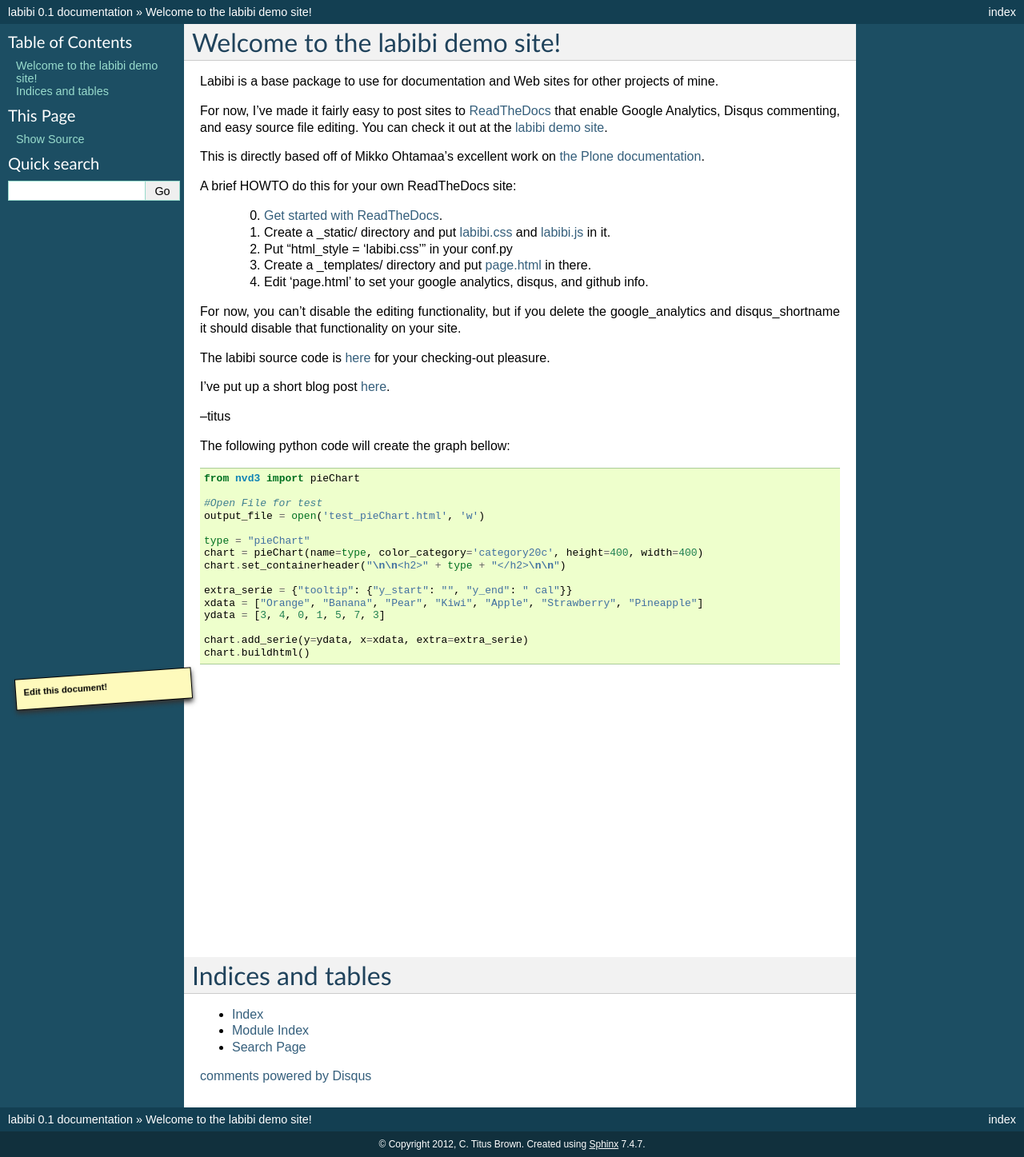
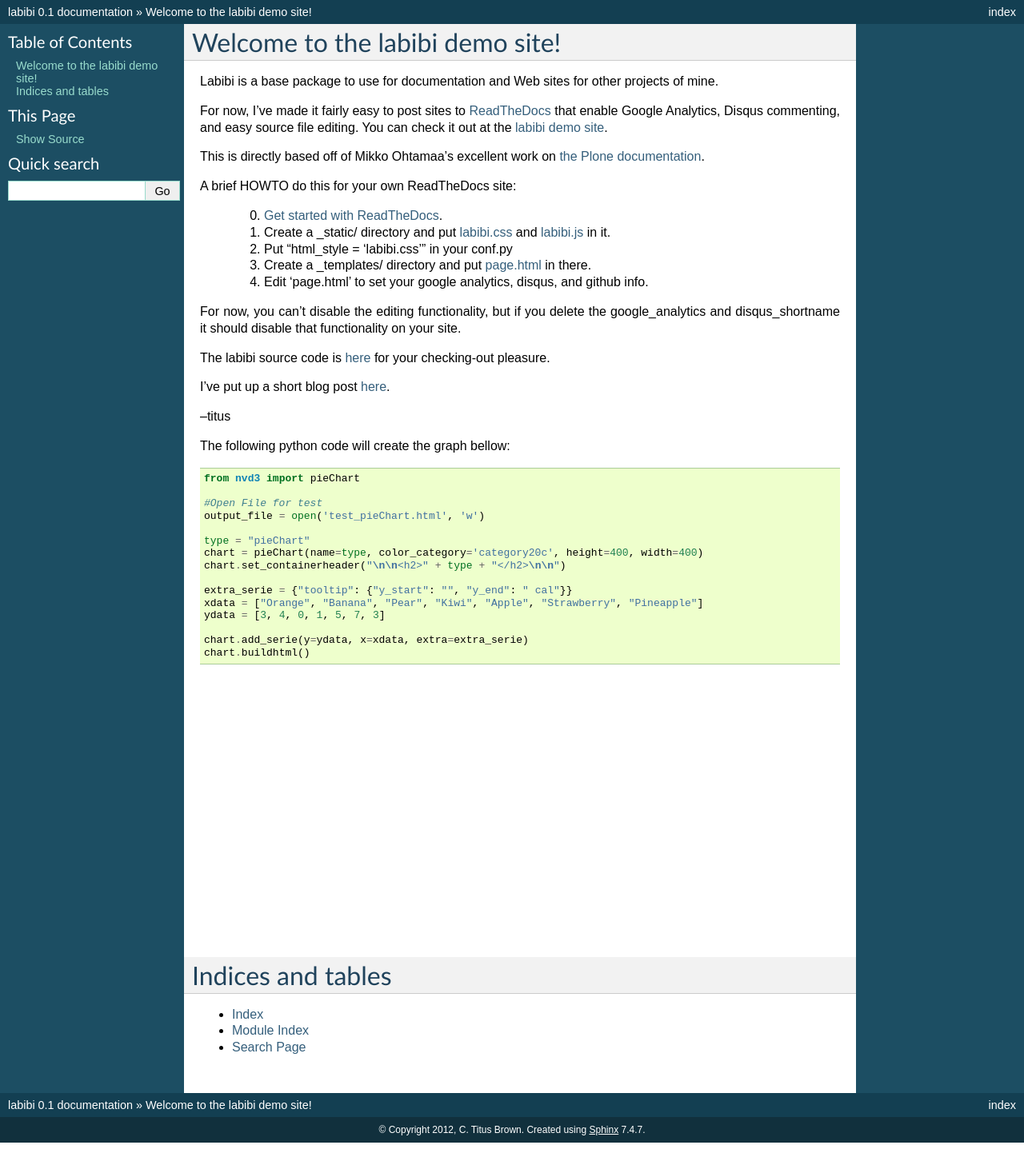
Before and after one commit to areski/python-nvd3, a Sphinx documentation site: the page built from docs/index.rst, in a window 1280 px wide. Shown: the whole page at 80% size. Built offline with Sphinx 7.4.7, drawn with Linux system fonts in a browser that asks for light colours; comment, search, counter and statistics services are not loaded; some of the changed lines change nothing that is shown.

Commit message:
Remove all the labibi extras

```diff
--- a/docs/_templates/page.html
+++ b/docs/_templates/page.html
@@ -1,22 +1,4 @@
 {% extends "!page.html" %}
-
-{# To customize for your project, search and replace 'labibi' stuff.
-   You might also want to replace the UA- string for google analytics.
-
-   Set what you need in conf.py
-#}
-
-{#  set in conf.py: google_analytics_id = 'UA-36028965-1' #}
-{#  set in conf.py: disqus_shortname = 'labibi' #}
-
-{# set these in conf.py:
-  github_base_account = 'ctb'
-  github_project = 'labibi'
-#}
-
-{##################################################}
-{# for plone-derived "edit me" & Google analytics #}
-{##################################################}
 
 {% block footer %}
 {{ super() }}
@@ -24,129 +6,13 @@
   <link href="_static/nv.d3.css" rel="stylesheet">
   <script src="_static/d3.min.js"></script>
   <script src="_static/nv.d3.min.js"></script>
-{# Add plone-derived 'edit me' sticky note #}
-{% if github_base_account %}
-<div id="editor-trap">
-      <h3>Edit this document!</h3>
-
-      <p>
-        This file can be edited directly through the Web. Anyone can
-        update and fix errors in this document with few clicks --
-        no downloads needed.
-      <p>
-
-      <ol>
-
-        <li>
-          Go to
-        <a href="https://github.com/{{ github_base_account }}/{{ github_project }}/blob/master/{{ pagename }}.rst">
-          {{ title }}
-        </a> on GitHub.
-      </li>
-
-        <li>
-        <b>Edit</b> files using GitHub's text editor in your web browser (see the 'Edit' tab on the top right of the file)
-      </li>
-
-      <li>
-        Fill in the <b>Commit message</b> text box at the bottom of the page describing <i>why</i>
-        you made the changes. Press the <b>Propose file change</b> button next to it when done.
-      </li>
-
-      <li>
-        Then click <b>Send a pull request</b>.
-      </li>
-
-      <li>
-        Your changes are now queued for review under the project's <a href="https://github.com/{{ github_base_account }}/{{ github_project }}/pulls">Pull requests</a> tab on GitHub!
-      </li>
-      </ol>
-
-      <p>
-        For an introduction to the documentation format please see <a href="http://docutils.sourceforge.net/docs/user/rst/quickstart.html">the reST primer</a>.
-      </p>
-
-  </div>
-
-{% endif %}
-
-<script type="text/javascript">
-
-  var _gaq = _gaq || [];
-  _gaq.push(['_setAccount', {{ google_analytics_id }}]);
-  _gaq.push(['_trackPageview']);
-
-  (function() {
-    var ga = document.createElement('script'); ga.type = 'text/javascript'; ga.async = true;
-    ga.src = ('https:' == document.location.protocol ? 'https://ssl' : 'http://www') + '.google-analytics.com/ga.js';
-    var s = document.getElementsByTagName('script')[0]; s.parentNode.insertBefore(ga, s);
-  })();
-
-</script>
-
 {% endblock %}
-
-{#########################}
-{# for disqus commenting #}
-{#########################}
-
-{% macro comments() %}
-
-<div id="disqus_thread"></div>
-<script type="text/javascript">
-    /* * * CONFIGURATION VARIABLES: EDIT BEFORE PASTING INTO YOUR WEBPAGE * * */
-    var disqus_shortname = '{{ disqus_shortname }}'; // required: replace example with your forum shortname
-
-    /* * * DON'T EDIT BELOW THIS LINE * * */
-    (function() {
-        var dsq = document.createElement('script'); dsq.type = 'text/javascript'; dsq.async = true;
-        dsq.src = 'http://' + disqus_shortname + '.disqus.com/embed.js';
-        (document.getElementsByTagName('head')[0] || document.getElementsByTagName('body')[0]).appendChild(dsq);
-    })();
-</script>
-<noscript>Please enable JavaScript to view the <a href="http://disqus.com/?ref_noscript">comments powered by Disqus.</a></noscript>
-<a href="http://disqus.com" class="dsq-brlink">comments powered by <span class="logo-disqus">Disqus</span></a>
-
-{% endmacro %}
 
 {% block extrahead %}
 
-{% if github_base_account %}
-<script src="{{ pathto('_static/labibi.js', 1) }}"></script>
-{% else %}
-<style type="text/css">
-<!-- github-based editing disabled; set github_base_account
-     and github_project -->
-#editor-trap.toggled {
-  display: none;
-}
-</style>
-{% endif %}
-
-{% if google_analytics_id %}
-<script type="text/javascript">
-  var _gaq = _gaq || [];
-  _gaq.push(['_setAccount', 'UA-16853172-1']);
-  _gaq.push(['_trackPageview']);
-
-  (function() {
-    var ga = document.createElement('script'); ga.type = 'text/javascript'; ga.async = true;
-    ga.src = ('https:' == document.location.protocol ? 'https://ssl' : 'http://www') + '.google-analytics.com/ga.js';
-    var s = document.getElementsByTagName('script')[0]; s.parentNode.insertBefore(ga, s);
-  })();
-</script>
-{% else %}
-<!-- Google Analytics JS is disabled; set google_analytics_id -->
-{% endif %}
 {% endblock %}
 
 {%- block body %}
   {{ super() }}
 
-{% if disqus_shortname %}
-  {{ comments() }}
-{% else %}
-<!-- disqus commenting disabled; set disqus_shortname -->
-{% endif %}
-
 {%- endblock %}
```
